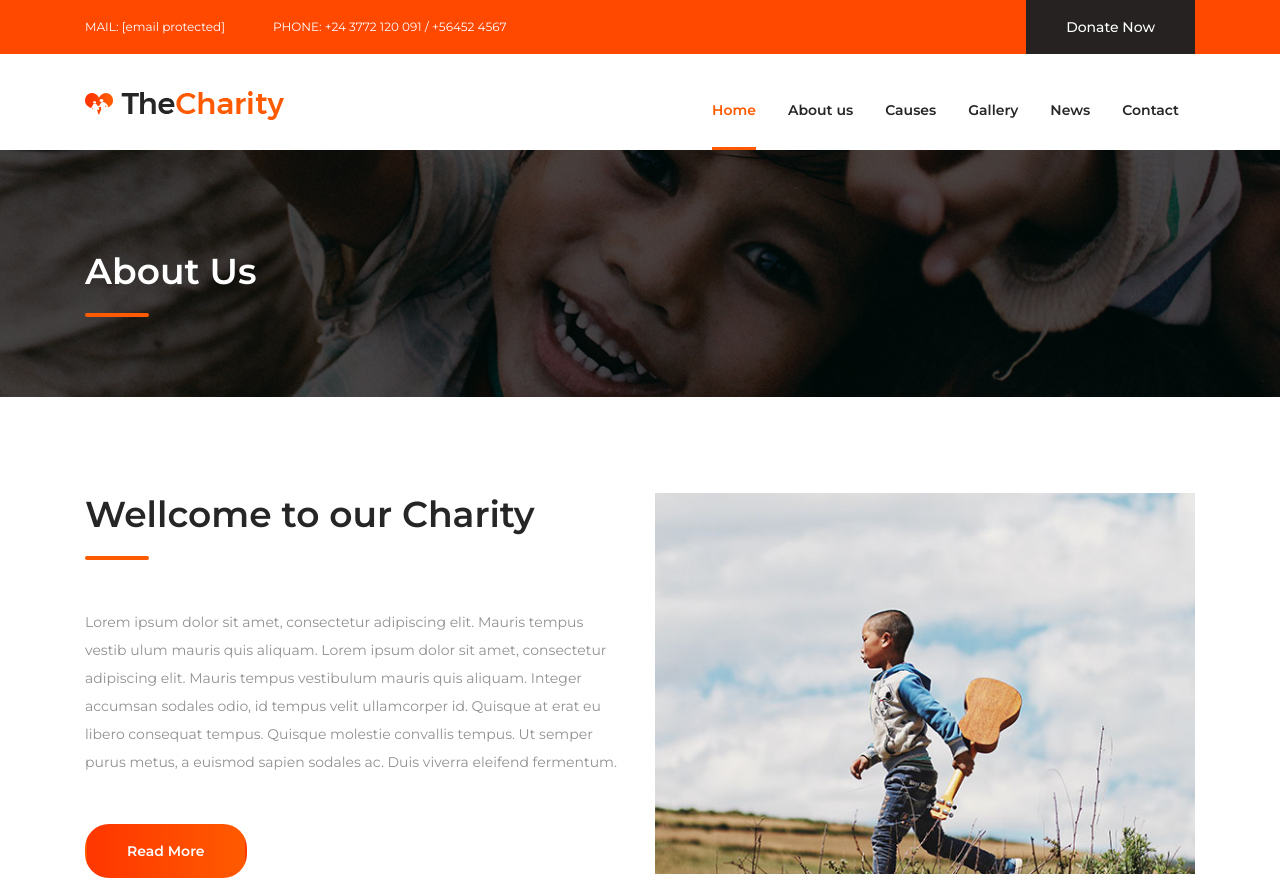
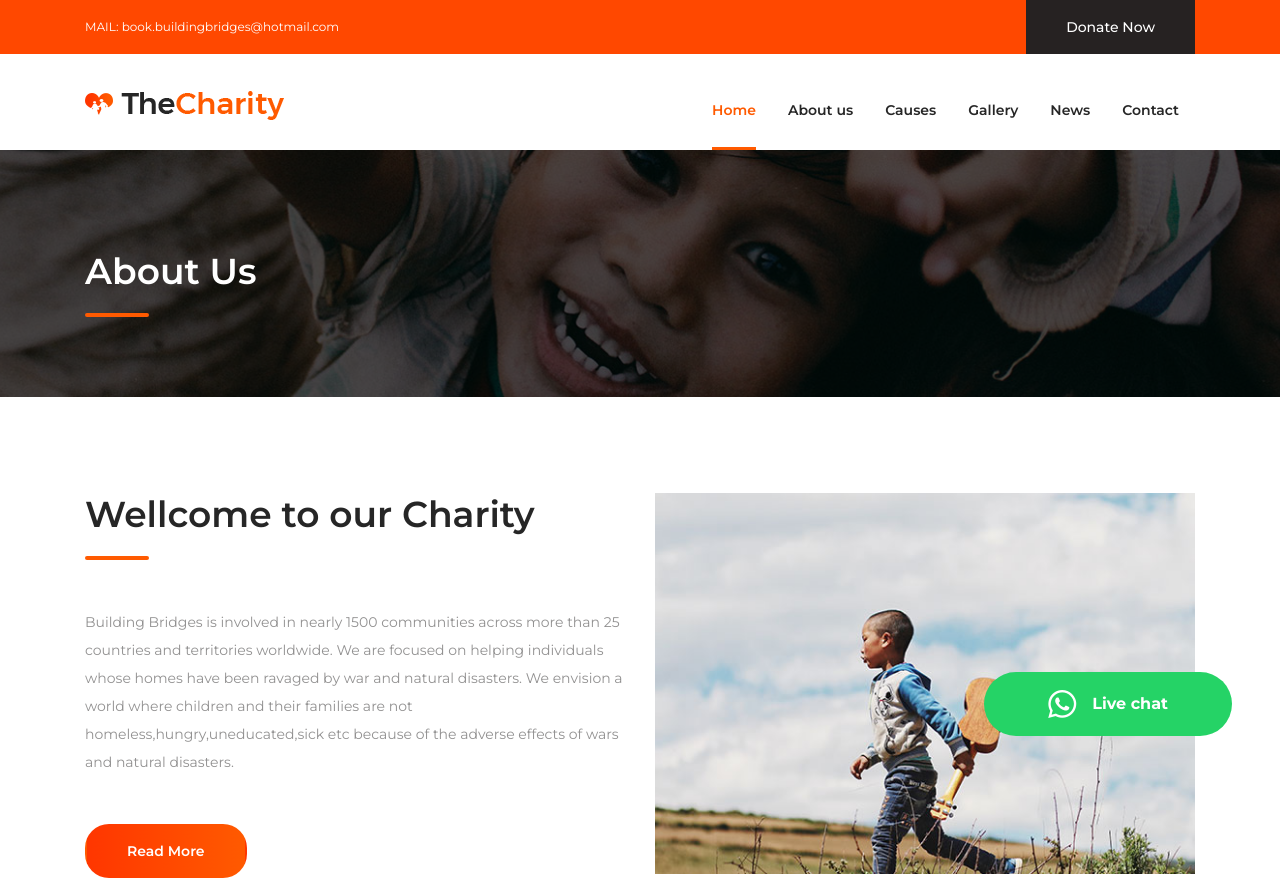
Before and after one commit to calebbenjin/charitytemplate, a plain HTML site: page about.html in a window 1280 px wide. Shown: the top 881 px of the page. Drawn offline with Linux system fonts and the light colour scheme; some packages are replaced by stand-ins of ours; a script that the page names is missing.

Commit message:
New Update on WhatsApp link

```diff
--- a/about.html
+++ b/about.html
@@ -14,6 +14,28 @@
       rel="stylesheet"
       href="css/A.bootstrap.min.css%2bfont-awesome.min.css%2belegant-fonts.css%2bthemify-icons.css%2bswiper.min.css%2cMcc.BgW-eGVxh5.css.pagespeed.cf.z1yXREZTTN.css"
     />
+    <link
+      rel="stylesheet"
+      href="css/A.bootstrap.min.css%2bfont-awesome.min.css%2belegant-fonts.css%2bthemify-icons.css%2bswiper.min.css%2cMcc.BgW-eGVxh5.css.pagespeed.cf.z1yXREZTTN.css"
+    />
+
+    <link rel="stylesheet" href="css/style.css" />
+    <link rel="stylesheet" href="https://cdnjs.cloudflare.com/ajax/libs/font-awesome/6.1.1/css/all.min.css" integrity="sha512-KfkfwYDsLkIlwQp6LFnl8zNdLGxu9YAA1QvwINks4PhcElQSvqcyVLLD9aMhXd13uQjoXtEKNosOWaZqXgel0g==" crossorigin="anonymous" referrerpolicy="no-referrer" />
+
+
+    <!-- <style>
+
+      .whatsAppContainer {
+        position: fixed;
+        right: 3rem;
+        bottom: 4rem;
+        width: 200px;
+        height: 200px;
+        background: red;
+        padding: 3rem;
+        color: blue
+      }
+    </style> -->
 
     <link rel="stylesheet" href="A.style.css.pagespeed.cf.5NtMCPMuKO.css" />
     <script nonce="b41c7893-7f81-4ef8-998c-e65de3a74167">
@@ -73,13 +95,13 @@
                   ><span
                     class="__cf_email__"
                     data-cfemail="3a5955544e5b594e7a554f4859525b48534e4314595557"
-                    >[email&#160;protected]</span
+                    >book.buildingbridges@hotmail.com</span
                   ></a
                 >
               </div>
-              <div class="header-bar-text">
+              <!-- <div class="header-bar-text">
                 <p>PHONE: <span>+24 3772 120 091 / +56452 4567</span></p>
-              </div>
+              </div> -->
             </div>
             <div
               class="col-12 col-lg-4 d-flex flex-wrap justify-content-center justify-content-lg-end align-items-center"
@@ -87,10 +109,15 @@
               <div class="donate-btn">
                 <a href="#">Donate Now</a>
               </div>
+              <a href="https://wa.link/ec4zhl" class="whatsAppContainer" target="_blank">
+                <i class="fa-brands fa-whatsapp"></i>
+                Live chat
+              </a>
             </div>
           </div>
         </div>
       </div>
+
       <div class="nav-bar">
         <div class="container">
           <div class="row">
@@ -151,14 +178,8 @@
               </header>
               <div class="entry-content mt-5">
                 <p>
-                  Lorem ipsum dolor sit amet, consectetur adipiscing elit.
-                  Mauris tempus vestib ulum mauris quis aliquam. Lorem ipsum
-                  dolor sit amet, consectetur adipiscing elit. Mauris tempus
-                  vestibulum mauris quis aliquam. Integer accumsan sodales odio,
-                  id tempus velit ullamcorper id. Quisque at erat eu libero
-                  consequat tempus. Quisque molestie convallis tempus. Ut semper
-                  purus metus, a euismod sapien sodales ac. Duis viverra
-                  eleifend fermentum.
+                  Building Bridges is involved in nearly 1500 communities across more than 25 countries and territories worldwide. We are focused on helping individuals whose homes have been ravaged by war and natural disasters.
+                  We envision a world where children and their families are not homeless,hungry,uneducated,sick etc because of the adverse effects of wars and natural disasters.
                 </p>
               </div>
               <div class="entry-footer mt-5">
@@ -185,7 +206,7 @@
               </div>
               <h3 class="entry-title">Hard Work</h3>
             </div>
-          </div>
+          </div
           <div class="col-12 col-sm-6 col-lg-3">
             <div class="circular-progress-bar">
               <div class="circle" id="loader_2">
@@ -283,10 +304,7 @@
                   /></a>
                 </h2>
                 <p>
-                  Lorem ipsum dolor sit amet, con sectetur adipiscing elit.
-                  Mauris temp us vestib ulum mauris.Lorem ipsum dolor sit amet,
-                  consectetur adipiscing elit. Mauris tempus vestib ulum
-                  mauris.Lorem ipsum dolo.
+                  Building Bridges is involved in nearly 1500 communities across more than 25 countries and territories worldwide. We are focused on helping individuals whose homes have been ravaged by war and natural disasters.
                 </p>
                 <ul class="d-flex flex-wrap align-items-center">
                   <li>
--- /dev/null
+++ b/css/style.css
@@ -0,0 +1,40 @@
+.whatsAppContainer {
+  position: fixed;
+  right: 3rem;
+  bottom: 4rem;
+  border-radius: 3rem;
+  z-index: 9;
+  background: #25D366;
+  padding: 1rem 4rem;
+  display: flex;
+  align-items: center;
+  justify-content: center;
+  font-size: 1rem;
+  cursor: pointer;
+  transition: 0.5s all ease-in;
+  font-weight: 900;
+  color: #fff !important;
+}
+
+.whatsAppContainer:hover {
+  background: #5bdd8b;
+  text-decoration: none;
+}
+
+.whatsAppContainer:hover i {
+  font-size: 2.5rem;
+}
+
+.whatsAppContainer i {
+  font-size: 2rem;
+  margin-right: 1rem;
+  transition: 0.5s all ease-in;
+}
+
+@media(max-width: 768px) {
+  .whatsAppContainer {
+    padding: 0.7rem 2rem;
+    bottom: 1rem;
+    right: 1rem;
+  }
+}
```
Also changed, not shown: donate.html (+1 -1 lines).
